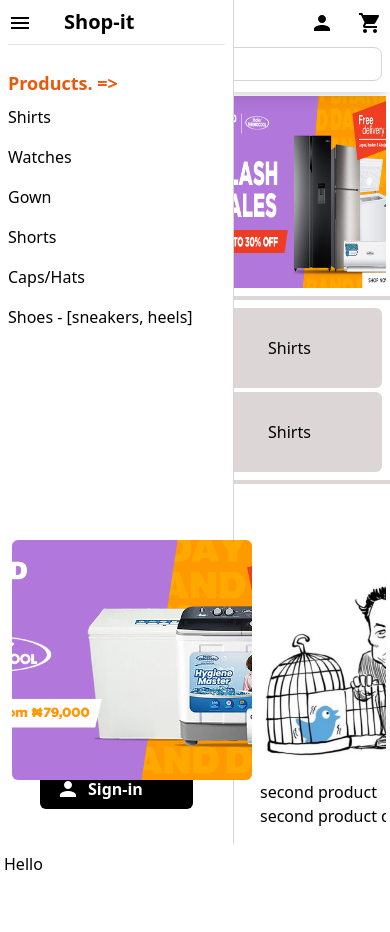
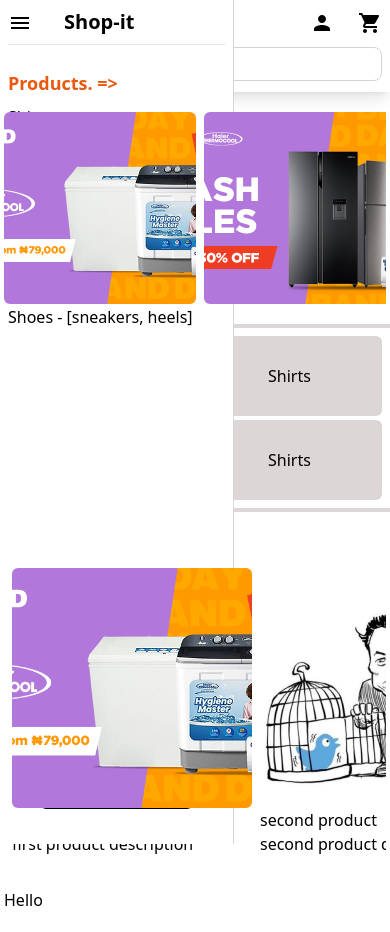
Before and after one commit to Ayothegod/New-shopit, a Next.js app: page / in a window 390 px wide. Before the commit the page ends 896 px from the top, so only its background shows below. Built offline with nearby package versions, Linux system fonts and the light colour scheme.

Commit message:
change carousels carousel

```diff
--- a/components/Carousel.jsx
+++ b/components/Carousel.jsx
@@ -52,20 +52,21 @@
           <Image src={slider} alt="imagine" className="w-max sm:h-60 md:h-80 object-cover object-center"/>
         </div>
 
-      <div style={{}} className=" flex w-auto flex-col sm:hidden">
-        <div className="scroller flex w-auto gap-2 overflow-x-scroll overflow-y-hidden sm:overflow-hidden  ">
-          {slides.map((slide, slideIndex) => (
-            <>
-              <Image
-                key={slideIndex}
-                src={slide.imgUrl}
-                alt={slide.imgAlt}
-                className="w-48 sm:w-48 sm:h-60 rounded-md mb-1"
-              />
-            </>
+
+       <div className="flex gap-2 overflow-scroll overflow-y-hidden scroller my-2 py-2 sm:hidden">
+          {slides.map((product) => (
+            <div>
+              <div className="w-48 h-48 relative rounded-md overflow-hidden">
+                <Image
+                  src={product.imgUrl}
+                  alt={product.imgAlt}
+                  fill
+                  className="w-full h-full absolute object-cover object-center"
+                />
+              </div>
+            </div>
           ))}
         </div>
-      </div>
 
     </div>
     </div>
--- a/components/Product.jsx
+++ b/components/Product.jsx
@@ -67,7 +67,7 @@
 
   return (
     <div className="p-1  bg-white mt-1 ">
-      <div className="max-w-[72rem] mx-auto md:flex ">
+      <div className="max-w-[72rem] mx-auto flex flex-col ">
         <div className="pt-2 px-2">
 
         <p className="font-bold text-xl text-orange-600">New Arrival</p>
```
